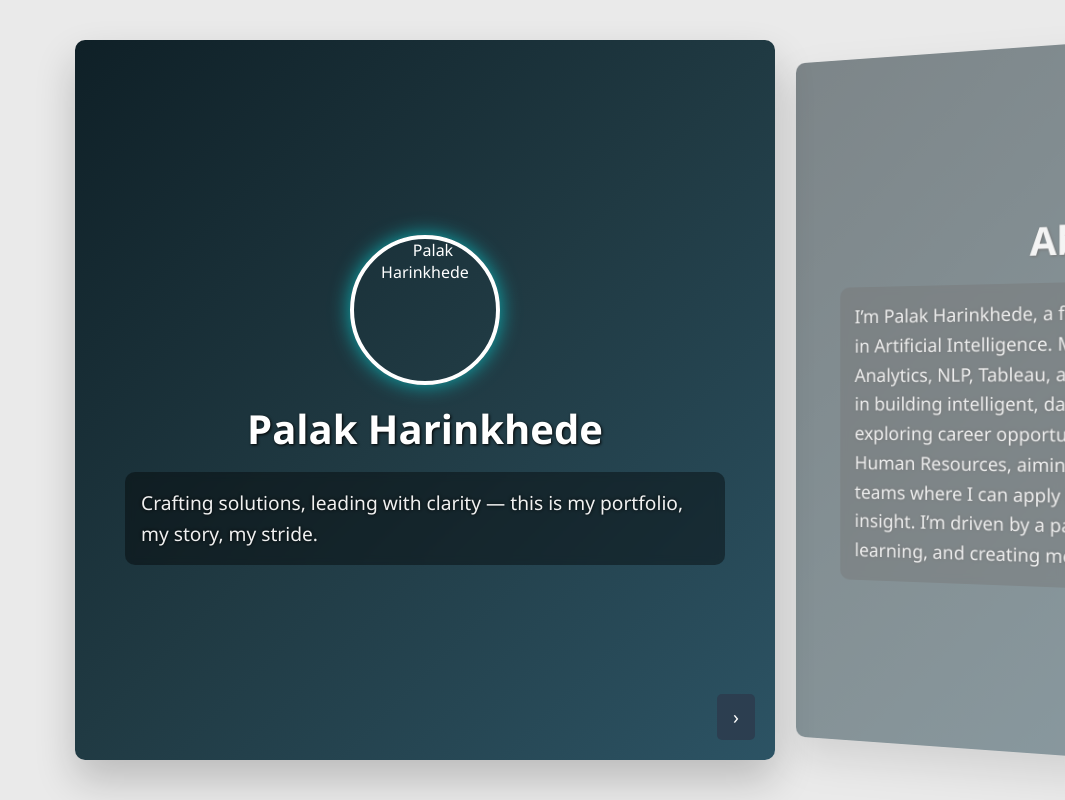
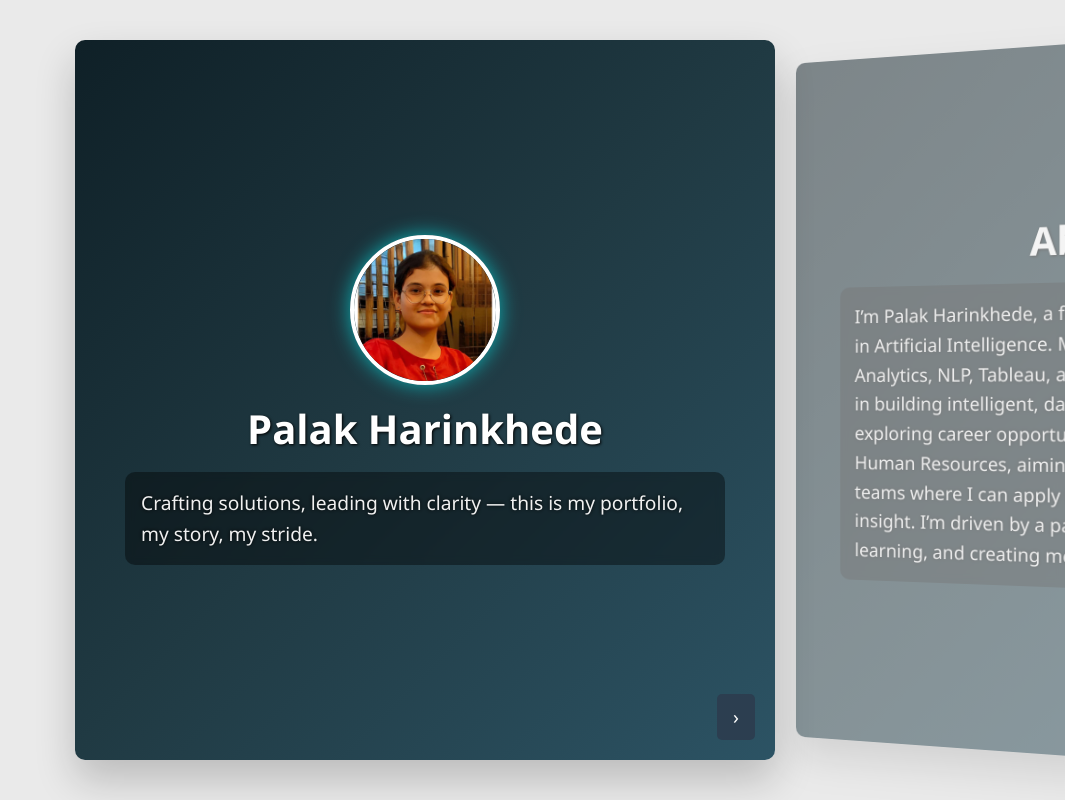
Before and after one commit to Palak-Harinkhede/Palak-Harinkhede-Portfolio, a plain HTML site: page index.html in a window 1280 px wide. Shown: the top 800 px of the page, without its empty margins (215-1280 px from the left). Drawn offline with Linux system fonts and the light colour scheme.

Commit message:
Fixed image path

```diff
--- a/index.html
+++ b/index.html
@@ -13,7 +13,7 @@
     <div class="book" id="book">
       <!-- Cover Page -->
       <div class="page" id="page0">
-        <img src="C:\Users\ADMIN\Desktop\3D Portfolio\My profile pic.jpg" alt="Palak Harinkhede" style="width:150px; height:150px; border-radius:50%; margin-bottom:1rem;">
+        <img src="profile.jpg" alt="Palak Harinkhede" style="width:150px; height:150px; border-radius:50%; margin-bottom:1rem;">
         <h1>Palak Harinkhede</h1>
         <p>Crafting solutions, leading with clarity — this is my portfolio, my story, my stride.</p>
       </div>
```
